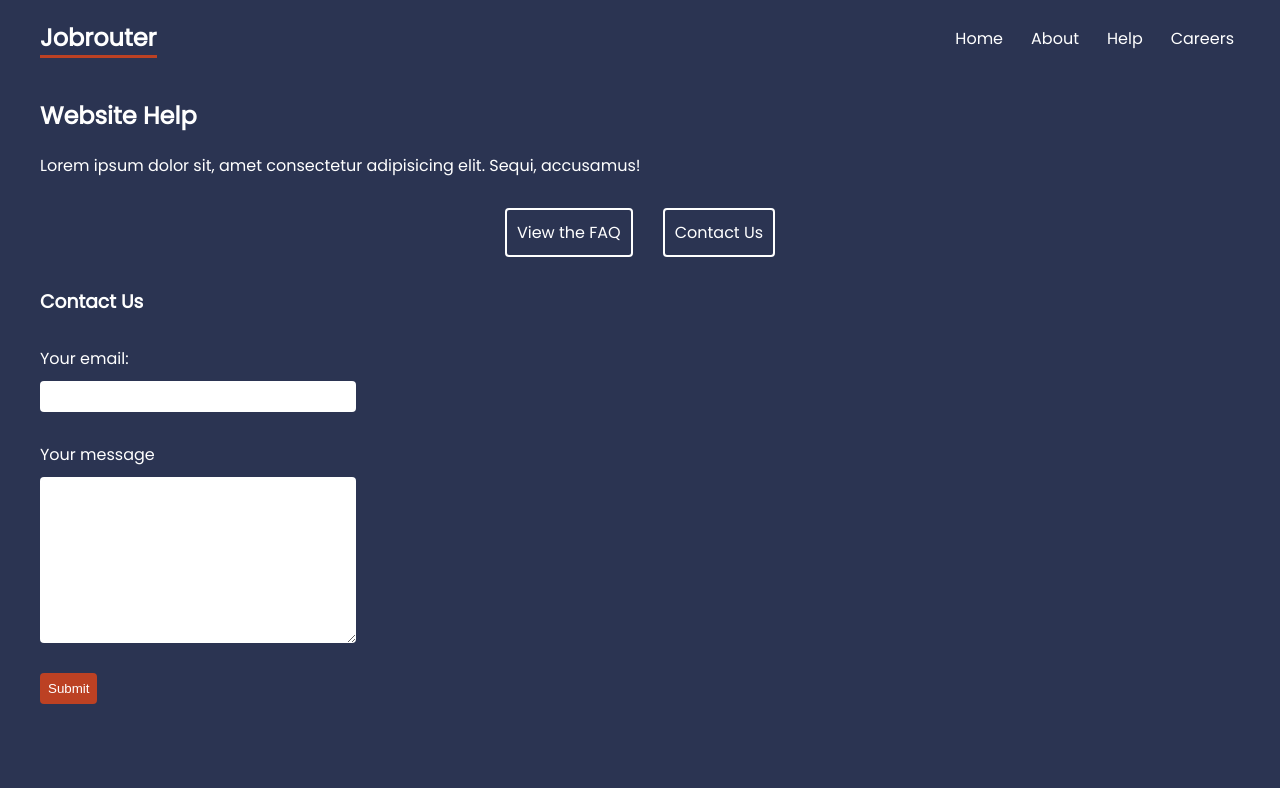
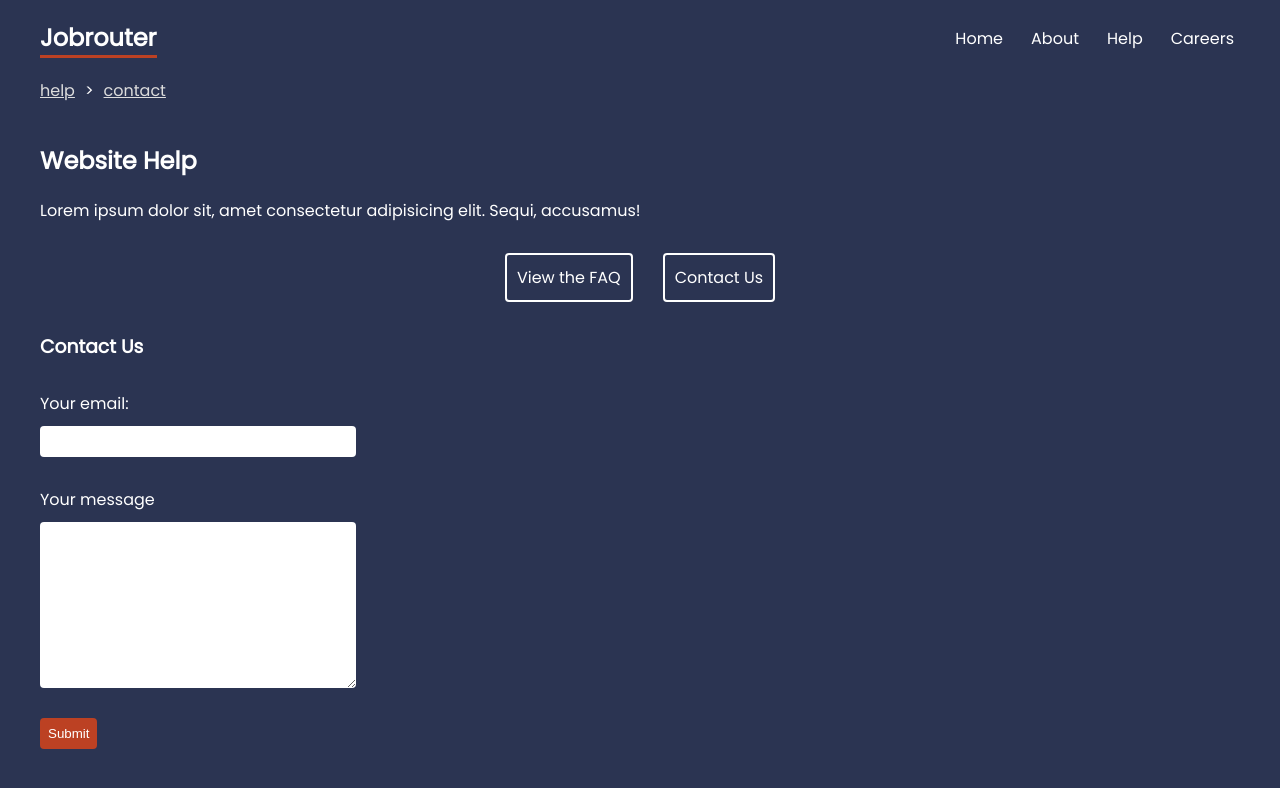
Before and after one commit to robynainsley21/react-router-basics, a React (Vite) app: page /help/contact in a window 1280 px wide. Shown: the top 788 px of the page. Built offline with nearby package versions, Linux system fonts and the light colour scheme.

Commit message:
Add error boundary

```diff
--- a/src/App.jsx
+++ b/src/App.jsx
@@ -10,15 +10,18 @@
 import Home from "./pages/Home";
 import About from "./pages/About";
 import Faq from "./pages/help/Faq";
-import Contact from "./pages/help/Contact";
+import Contact, { contactAction } from "./pages/help/Contact";
 import NotFound from "./pages/NotFound";
-import Careers, { careersLoader } from './pages/careers/Careers'
-import CareerDetails, { CareerDetailsLoader } from "./pages/careers/CareerDetails";
+import Careers, { careersLoader } from "./pages/careers/Careers";
+import CareerDetails, {
+  CareerDetailsLoader,
+} from "./pages/careers/CareerDetails";
+import CareerError from "./pages/careers/CareersError";
 
 // LAYOUTS
 import RootLayout from "./layouts/RootLayout";
 import HelpLayout from "./layouts/HelpLayout";
-import CareersLayout from "./layouts/CareersLayout"
+import CareersLayout from "./layouts/CareersLayout";
 
 const router = createBrowserRouter(
   createRoutesFromElements(
@@ -29,18 +32,18 @@
       <Route path="about" element={<About />} />
 
       <Route path="help" element={<HelpLayout />}>
-        <Route path="faq" element={<Faq />}/>
-        <Route path="contact" element={<Contact />}/>
+        <Route path="faq" element={<Faq />} />
+        <Route path="contact" element={<Contact />} action={contactAction}/>
       </Route>
 
-      <Route path="careers" element={<CareersLayout />}>
+      <Route
+        path="careers"
+        element={<CareersLayout />}
+        errorElement={<CareerError />}
+      >
+        <Route index element={<Careers />} loader={careersLoader} />
         <Route
-        index
-        element={<Careers />}
-        loader={careersLoader}
-        />
-        <Route
-          path=':id'
+          path=":id"
           element={<CareerDetails />}
           loader={CareerDetailsLoader}
         />
@@ -48,7 +51,7 @@
 
       {/* 404 page */}
       {/* if none of the pages before match, the one below will be displayed */}
-      <Route path="*" element={<NotFound />}/>
+      <Route path="*" element={<NotFound />} />
     </Route>
   )
 );
--- /dev/null
+++ b/src/components/Breadcrumbs.jsx
@@ -0,0 +1,27 @@
+import { Link, useLocation } from "react-router-dom";
+
+const Breadcrumbs = () => {
+    const location = useLocation();
+
+    let currentLink = '';
+
+    const crumbs = location.pathname.split('/')
+        .filter(crumb => crumb !== '' )
+        .map(crumb => {
+            currentLink += `/${crumb}`
+
+            return(
+                <div className="crumb" key={crumb}>
+                    <Link to={currentLink}>{crumb}</Link>
+                </div>
+            )
+        })
+
+    return(
+        <div className="breadcrumbs">
+            {crumbs}
+        </div>
+    )
+}
+
+export default Breadcrumbs;
--- a/src/index.css
+++ b/src/index.css
@@ -144,3 +144,27 @@
   border-radius: 4px;
   margin: 20px 0;
 }
+
+/* BREADCRUMBS */
+.breadcrumbs{
+  max-width: 1200px;
+  margin: 20px auto;
+}
+
+.breadcrumbs > *{
+  display: inline-block;
+  margin-right: 10px;
+}
+
+.breadcrumbs .crumb:after{
+  content: '>';
+  margin-left: 10px;
+}
+
+.breadcrumbs .crumb:last-child:after{
+  display: none;
+}
+
+.breadcrumbs .crumb a{
+  color: #ddd;
+}
--- a/src/layouts/RootLayout.jsx
+++ b/src/layouts/RootLayout.jsx
@@ -1,4 +1,5 @@
 import { NavLink, Outlet } from "react-router-dom";
+import Breadcrumbs from "../components/Breadcrumbs";
 
 const RootLayout = () => {
   return (
@@ -11,6 +12,7 @@
           <NavLink to="help">Help</NavLink>
           <NavLink to="careers">Careers</NavLink>
         </nav>
+        <Breadcrumbs />
       </header>
 
       <main>
--- a/src/pages/About.jsx
+++ b/src/pages/About.jsx
@@ -1,6 +1,12 @@
-import React from "react";
+import React, { useState } from "react";
+import { Navigate } from "react-router-dom";
 
 const About = () => {
+  const [user, setUser] = useState('username');
+
+  if(!user) {
+    return <Navigate to='/' replace={true}/>
+  }
   return (
     <div className="about">
       <h2>About Us</h2>
@@ -25,6 +31,8 @@
         mattis ut condimentum id, malesuada quis ex. Suspendisse a rhoncus elit.
         Sed vel consequat orci. Mauris luctus quam ut sapien tincidunt euismod.
       </p>
+
+      <button onClick={() => setUser(null)}>Logout</button>
     </div>
   );
 };
--- a/src/pages/careers/CareerDetails.jsx
+++ b/src/pages/careers/CareerDetails.jsx
@@ -20,11 +20,16 @@
   );
 };
 
+//loader function
 export const CareerDetailsLoader = async ({ params }) => {
   const { id } = params;
 
   const res = await fetch("http://localhost:4000/careers/" + id);
 
+  if(!res.ok) {
+    throw Error('Could not find that career');
+  }
+
   return res.json();
 };
 
--- a/src/pages/careers/Careers.jsx
+++ b/src/pages/careers/Careers.jsx
@@ -1,14 +1,5 @@
 import { useLoaderData, Link } from "react-router-dom";
 
-/**
- * Loader function
- * Fetches any data to be used in the component
- */
-export const careersLoader = async () => {
-  const res = await fetch("http://localhost:4000/careers");
-
-  return res.json();
-};
 const Careers = () => {
   const careers = useLoaderData();
 console.log(careers)
@@ -24,4 +15,18 @@
   );
 };
 
+/**
+ * Loader function
+ * Fetches any data to be used in the component
+ */
+export const careersLoader = async () => {
+  const res = await fetch("http://localhost:4000/careers");
+
+  if(!res.ok) {
+    throw Error('Could not fetch careers');
+  }
+
+  return res.json();
+};
+
 export default Careers;
--- /dev/null
+++ b/src/pages/careers/CareersError.jsx
@@ -0,0 +1,15 @@
+import { Link, useRouteError } from "react-router-dom";
+
+const CareerError = () => {
+    const error = useRouteError();
+
+    return(
+        <div className="careers-error">
+            <h2>Error</h2>
+            <p>{error.message}</p>
+            <Link to='/'>Back to the homepage</Link>
+        </div>
+    )
+}
+
+export default CareerError;
--- a/src/pages/help/Contact.jsx
+++ b/src/pages/help/Contact.jsx
@@ -1,8 +1,12 @@
+import { Form, redirect, useActionData } from "react-router-dom";
+
 const Contact = () => {
+    const data = useActionData();
+
     return(
         <div className="contact">
             <h3>Contact Us</h3>
-            <form action="">
+            <Form method="post" action="/help/contact">
                 <label htmlFor="">
                     <span>Your email:</span>
                     <input type="email" name="email" required />
@@ -11,10 +15,31 @@
                     <span>Your message</span>
                     <textarea name="message" id="" cols="30" rows="10" required></textarea>
                 </label>
-                <button type="submit">Submit</button>
-            </form>
+                <button>Submit</button>
+
+                {data && data.error && <p>{data.error}</p>}
+            </Form>
         </div>
     )
 }
 
+export const contactAction = async({ request }) => {
+    const data = await request.formData();
+
+    const submission = {
+        email: data.get('email'),
+        message: data.get('message'),
+    }
+
+    console.log(submission);
+
+    //send post request
+    if(submission.message.length < 10) {
+        return {error: 'Message must be over 10 characters long'}
+    }
+
+    //redirect the user to another page if it is more than 10 chars
+    return redirect('/');
+}
+
 export default Contact;
```
